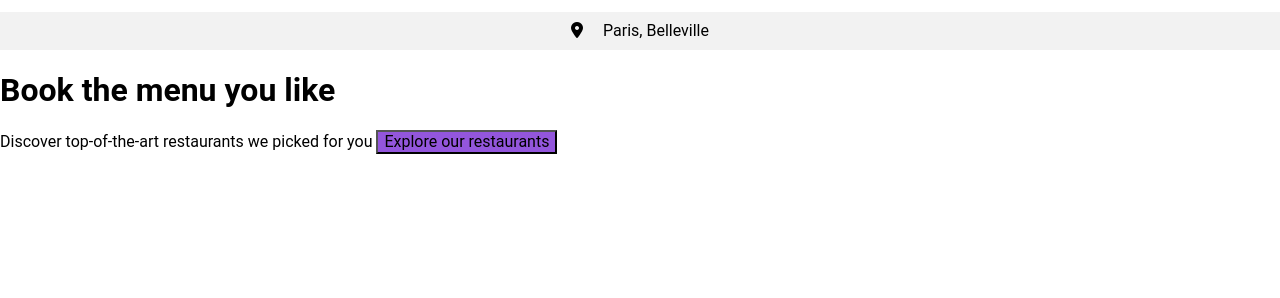
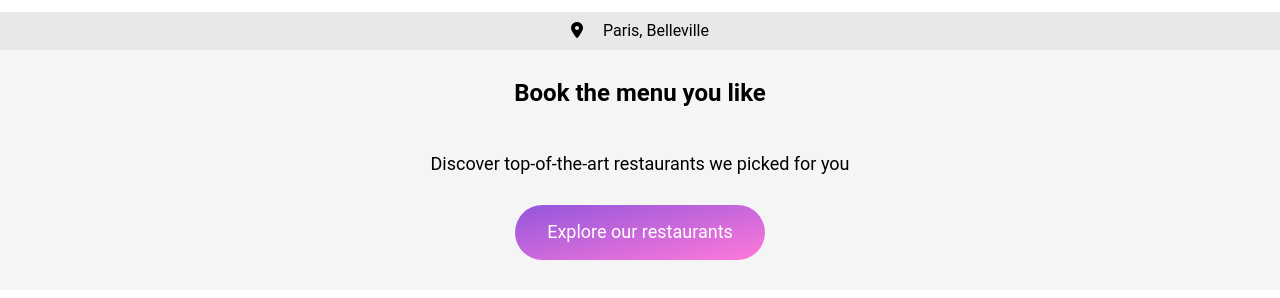
Before and after one commit to dannyhaymes/P3-Oh__my__food, a website: page index.html in a window 1280 px wide. Shown: the part 52-350 px from the top of the page. Drawn offline with Linux system fonts and the light colour scheme.

Commit message:
explore section completed

```diff
--- a/css/sass/main.scss
+++ b/css/sass/main.scss
@@ -3,13 +3,3 @@
 @import "layout/header";
 @import "utils/variables";
 @import "pages/home";
-
-.location {
-    background-color: #f2f2f2;
-    padding-top: 10px;
-    padding-bottom: 10px;
-    margin-right: 0;
-    gap: 20px;
-    display: flex;
-    justify-content: center;
-}
--- a/css/sass/pages/_home.scss
+++ b/css/sass/pages/_home.scss
@@ -1,3 +1,41 @@
+.location {
+    background-color: #e8e8e8;
+    padding-top: 10px;
+    padding-bottom: 10px;
+    margin-right: 0;
+    gap: 20px;
+    display: flex;
+    justify-content: center;
+}
+
+.explore {
+    background-color: whitesmoke;
+    gap: 30px;
+    padding-bottom: 30px;
+    display: flex;
+    flex-direction: column;
+    flex-wrap: nowrap;
+    align-items: center;
+}
+
+.explore-head {
+    font-size: 24px;
+    margin-top: 30px;
+}
+
+.explore-text {
+    font-size: 18px;
+    margin-left: 15px;
+    margin-right: 15px;
+    text-align: center;
+}
+
 .explore__button {
-    background-color: $primary-color;
+    background-image: linear-gradient(to bottom right, $primary-color, $secondary-color);
+    color: white;
+    border-radius: 30px;
+    width: 250px;
+    height: 55px;
+    font-size: 18px;
+    border: 0;
 }
--- a/index.html
+++ b/index.html
@@ -24,8 +24,8 @@
   </div>
   <section class="explore/instructions">
     <div class="explore">
-      <h1>Book the menu you like</h1>
-      <a> Discover top-of-the-art restaurants we picked for you</a>
+      <h1 class="explore-head">Book the menu you like</h1>
+      <a class="explore-text"> Discover top-of-the-art restaurants we picked for you</a>
       <button class="explore__button"> Explore our restaurants</button>
     </div>
   </section>
```
Also changed, not shown: css/main.css, 1 other file.
